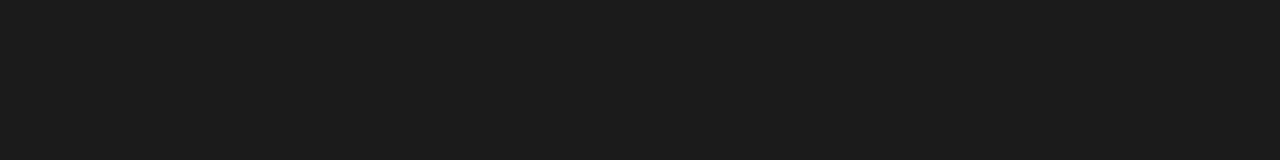
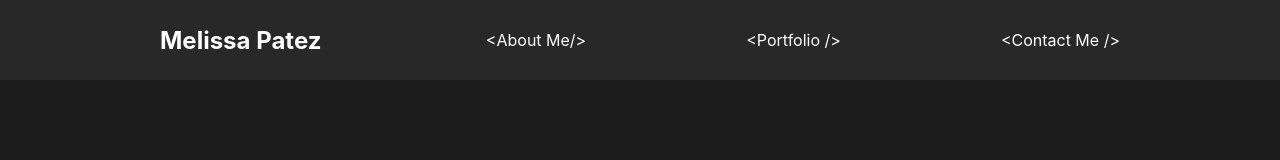
Before and after one commit to MelissaPatez/-projectPortfolio, a React (Create React App) app in the folder frontend/: page / in a window 1280 px wide. Shown: the top 160 px of the page. Built offline with nearby package versions, Linux system fonts and the light colour scheme.

Commit message:
creating navigation bar

```diff
--- a/frontend/src/App.js
+++ b/frontend/src/App.js
@@ -10,22 +10,19 @@
 import AboutUs from './pages/AboutUs'
 import Portfolio  from './pages/Portfolio'
 import ContactMe from './pages/ContactMe'
+import Nav from './components/Nav'
 
 //switch --> routes
 function App() {
   return (
     <div>
       <GlobalStyle/>
-
-     <BrowserRouter>
-        <Routes>
-          <Route path="/" element={<AboutUs/>} />
-          <Route path="/portfolio" element={<Portfolio/>} />
-          <Route path="/contactme" element={<ContactMe/>} />
-        </Routes>
-
-     </BrowserRouter>
-
+      <Nav/>
+      <Routes>
+        <Route path="/" element={<AboutUs/>} />
+        <Route path="/portfolio" element={<Portfolio/>} />
+        <Route path="/contact" element={<ContactMe/>} />
+      </Routes>
 
     </div>
   );
--- /dev/null
+++ b/frontend/src/components/Nav.js
@@ -0,0 +1,52 @@
+import React from 'react'
+
+//Styled Components
+import styled from 'styled-components'
+
+//Link Navigation
+import {Link} from 'react-router-dom'
+
+const Nav = () => {
+    const menuOptions = {
+        about: '<About Me/>',
+        portfolio: '<Portfolio />',
+        contact: '<Contact Me />',
+    }
+
+    return (
+        <StyledNav>
+            <h1> <Link to='/'> Melissa Patez </Link> </h1>
+            <ul>
+                <li> <Link to='/'> { menuOptions.about } </Link> </li>
+                <li> <Link to='/portfolio'> { menuOptions.portfolio }</Link> </li>
+                <li> <Link to='/contact'> { menuOptions.contact } </Link> </li>
+            </ul>
+        </StyledNav>
+    )
+}
+//a é o link
+const StyledNav = styled.nav`
+    min-height: 10vh;
+    display: flex;
+    margin: auto;
+    justify-content: space-between;
+    align-items: center;
+    padding: 1rem 10rem;
+    background: #282828;
+    position: sticky;
+    top: 0;
+    ul{
+        display: flex;
+        list-style: none;
+    }
+    li{
+        padding-left: 10rem;
+    }
+    a{
+        color: white;
+        text-decoration: none;
+
+    }
+
+`;
+export default Nav
--- a/frontend/src/index.js
+++ b/frontend/src/index.js
@@ -4,9 +4,15 @@
 import App from './App';
 import reportWebVitals from './reportWebVitals';
 
+
+import { BrowserRouter} from 'react-router-dom'
+
 ReactDOM.render(
   <React.StrictMode>
-    <App />
+    <BrowserRouter>
+      <App />
+    </BrowserRouter>
+
   </React.StrictMode>,
   document.getElementById('root')
 );
```
